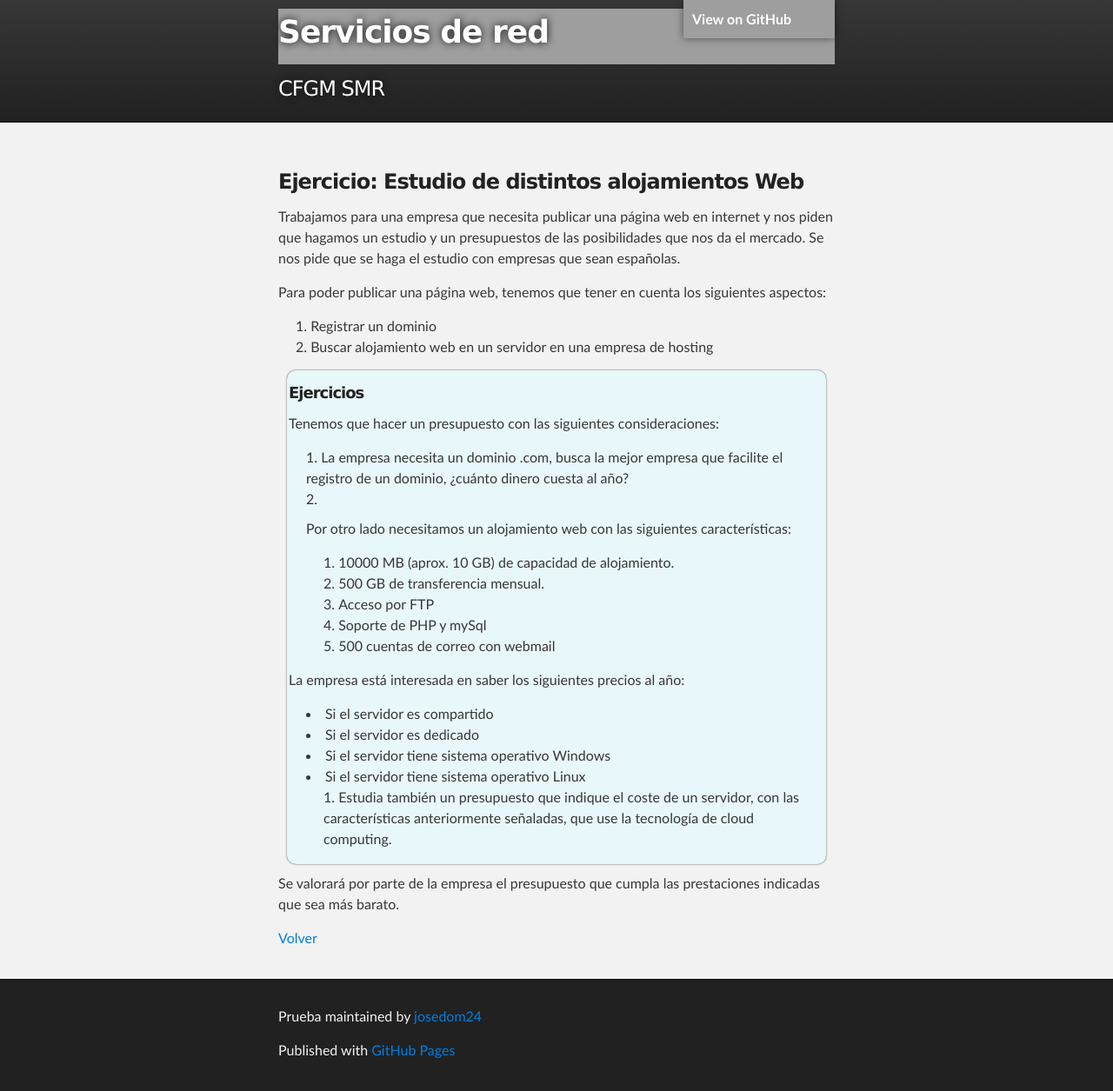
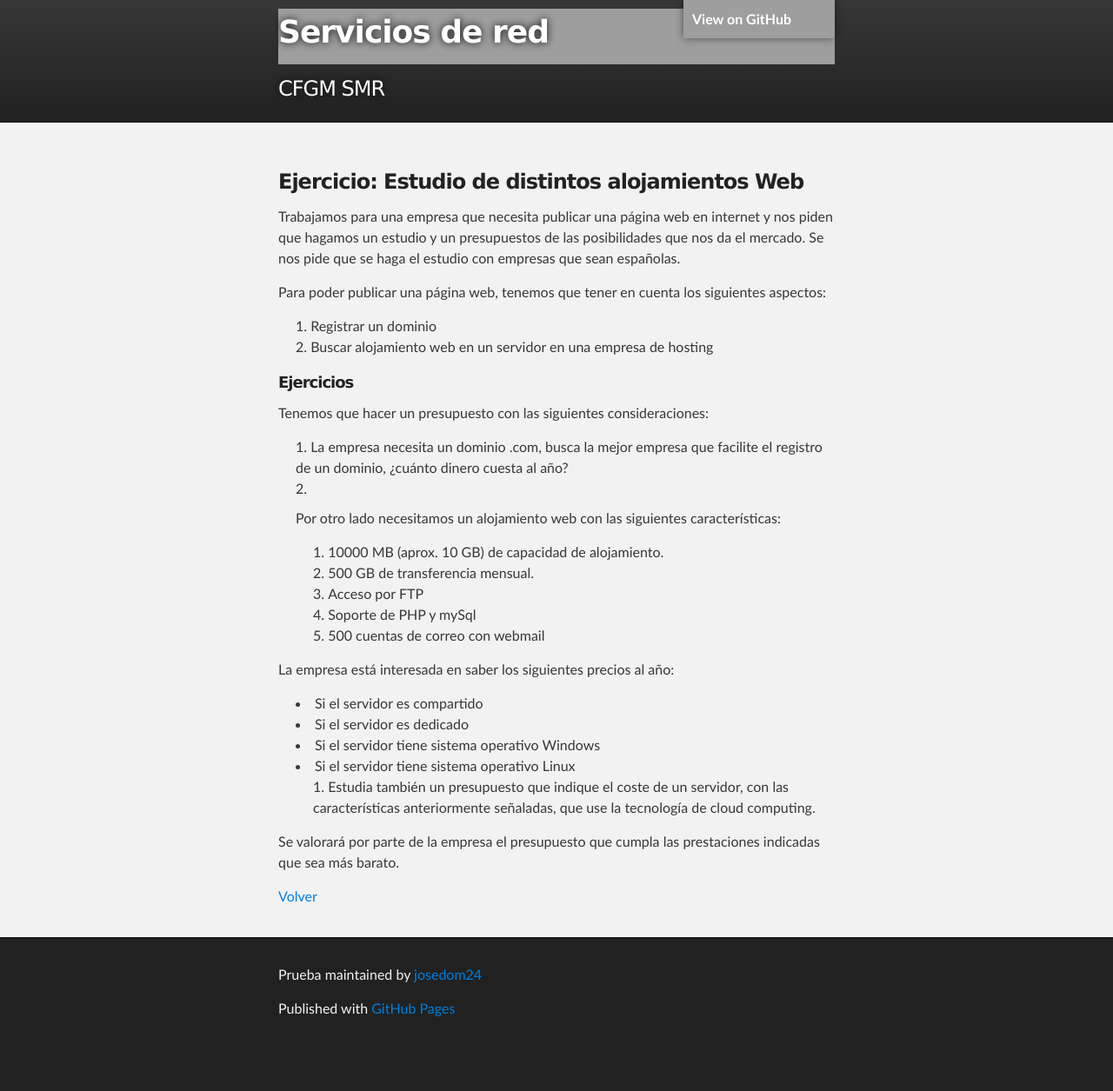
Before and after one commit to josedom24/josedom24.github.io, a Jekyll site: the page built from mod/serviciosgm/e_web_1.md, in a window 1280 px wide. Shown: the whole page at 87% size. Built offline with Jekyll 4.4.1, drawn with Linux system fonts in a browser that asks for light colours; after the commit the page ends 1207 px from its top, so only the background shows below that; grey boxes are pictures that could not be loaded.

Commit message:
Update e_web_1.md

```diff
--- a/mod/serviciosgm/e_web_1.md
+++ b/mod/serviciosgm/e_web_1.md
@@ -13,7 +13,7 @@ Para poder publicar una página web, tenemos que tener en cuenta los siguientes
 1. Registrar un dominio
 2. Buscar alojamiento web en un servidor en una empresa de hosting
 
-<div class='ejercicios' markdown='1'>
+
 ##### **Ejercicios**
 
 Tenemos que hacer un presupuesto con las siguientes consideraciones:
@@ -35,7 +35,6 @@ Tenemos que hacer un presupuesto con las siguientes consideraciones:
    * Si el servidor tiene sistema operativo Linux
 3. Estudia también un presupuesto que indique el coste de un servidor, con las características anteriormente señaladas, que use la tecnología de cloud computing.
 
-</div>
 
 Se valorará por parte de la empresa el presupuesto que cumpla las prestaciones indicadas que sea más barato.
 
```
